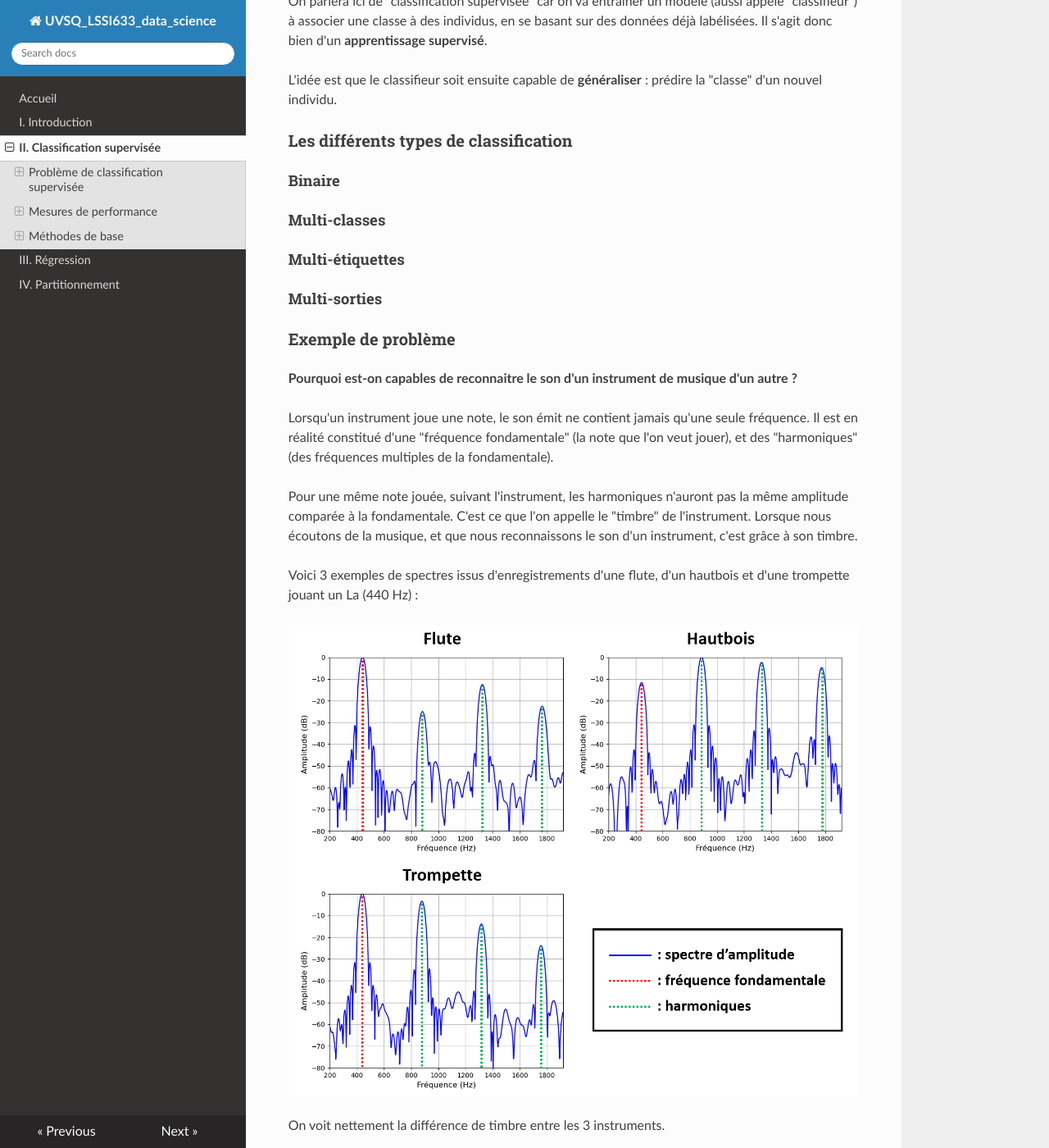
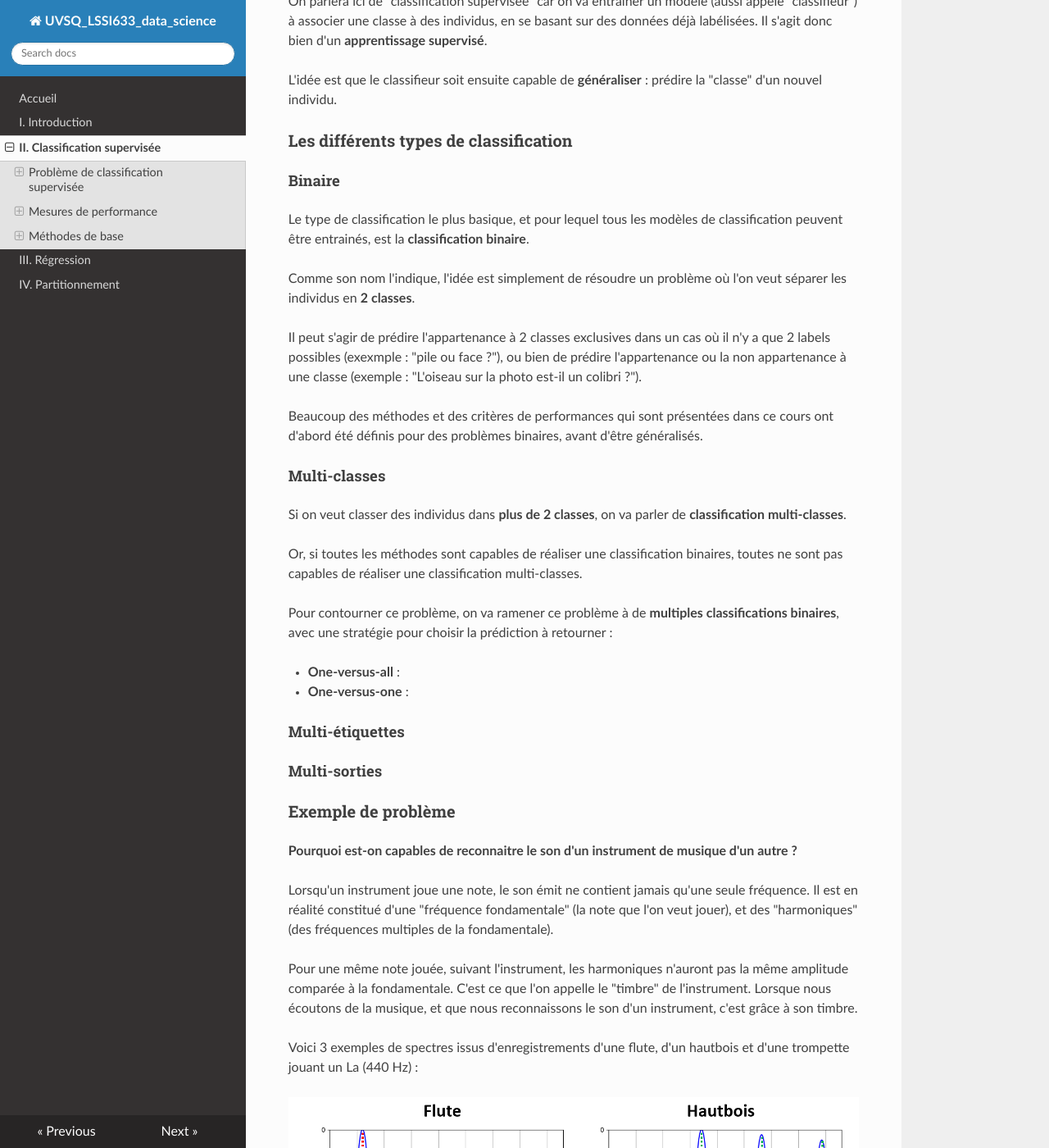
Before and after one commit to NicOudart/UVSQ_LSSI633_data_science, an MkDocs documentation site: the page built from docs/Chap2_Classification_supervisee.md, in a window 1280 px wide and 1400 px high, scrolled down 617 px. Shown: the whole window at 82% size. Built offline with MkDocs 1.6.1, drawn with Linux system fonts in a browser that asks for light colours; nearby versions of some CDN libraries.

Commit message:
-Progress on Chapter 2.

```diff
--- a/docs/Chap2_Classification_supervisee.md
+++ b/docs/Chap2_Classification_supervisee.md
@@ -20,7 +20,25 @@ L'idée est que le classifieur soit ensuite capable de **généraliser** : préd
 
 #### Binaire
 
+Le type de classification le plus basique, et pour lequel tous les modèles de classification peuvent être entrainés, est la **classification binaire**.
+
+Comme son nom l'indique, l'idée est simplement de résoudre un problème où l'on veut séparer les individus en **2 classes**.
+
+Il peut s'agir de prédire l'appartenance à 2 classes exclusives dans un cas où il n'y a que 2 labels possibles (exexmple : "pile ou face ?"), ou bien de prédire l'appartenance ou la non appartenance à une classe (exemple : "L'oiseau sur la photo est-il un colibri ?").
+
+Beaucoup des méthodes et des critères de performances qui sont présentées dans ce cours ont d'abord été définis pour des problèmes binaires, avant d'être généralisés.
+
 #### Multi-classes
+
+Si on veut classer des individus dans **plus de 2 classes**, on va parler de **classification multi-classes**.
+
+Or, si toutes les méthodes sont capables de réaliser une classification binaires, toutes ne sont pas capables de réaliser une classification multi-classes.
+
+Pour contourner ce problème, on va ramener ce problème à de **multiples classifications binaires**, avec une stratégie pour choisir la prédiction à retourner :
+
+* **One-versus-all** :
+
+* **One-versus-one** :
 
 #### Multi-étiquettes
 
```
